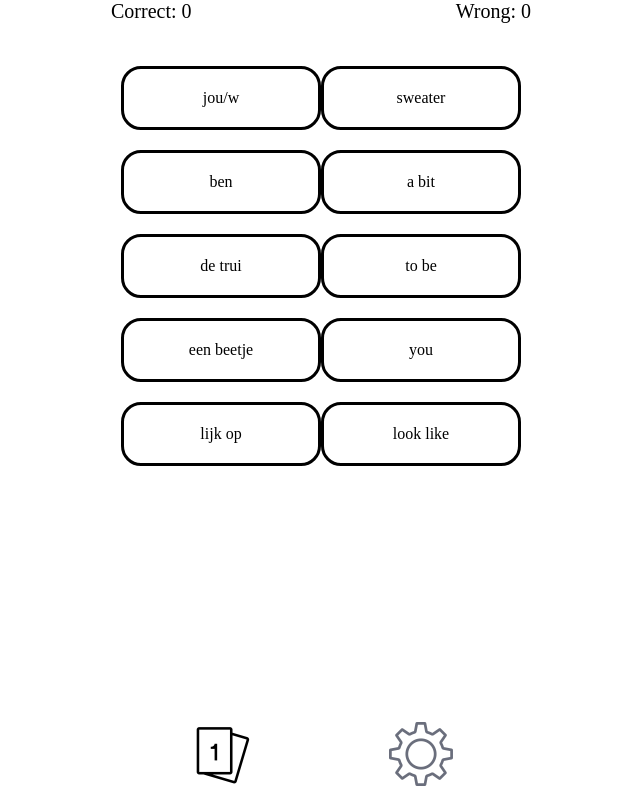
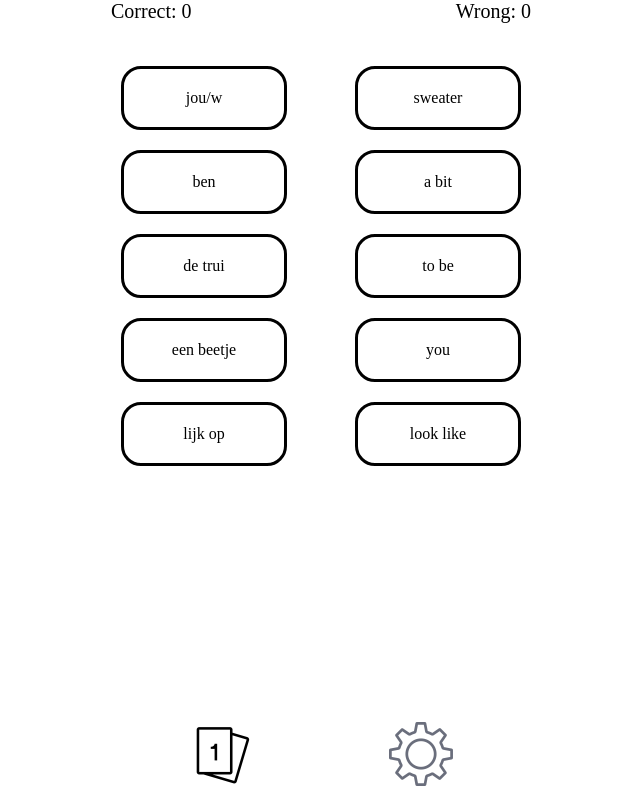
Before and after one commit to Bucky24/flashcards, a React app: page /list in a window 1280 px wide. Shown: the whole page, without its empty margins (319-959 px from the left). Built offline with nearby package versions, Linux system fonts and the light colour scheme.

Commit message:
more better style

```diff
--- a/src/styles.css
+++ b/src/styles.css
@@ -85,7 +85,7 @@ body > div {
 .list_item {
 	border: 3px solid black;
 	border-radius: 20px;
-	padding: 20px;
+	padding: 20px 0;
 	width: 40%;
 	display: flex;
 	align-items: center;
```
